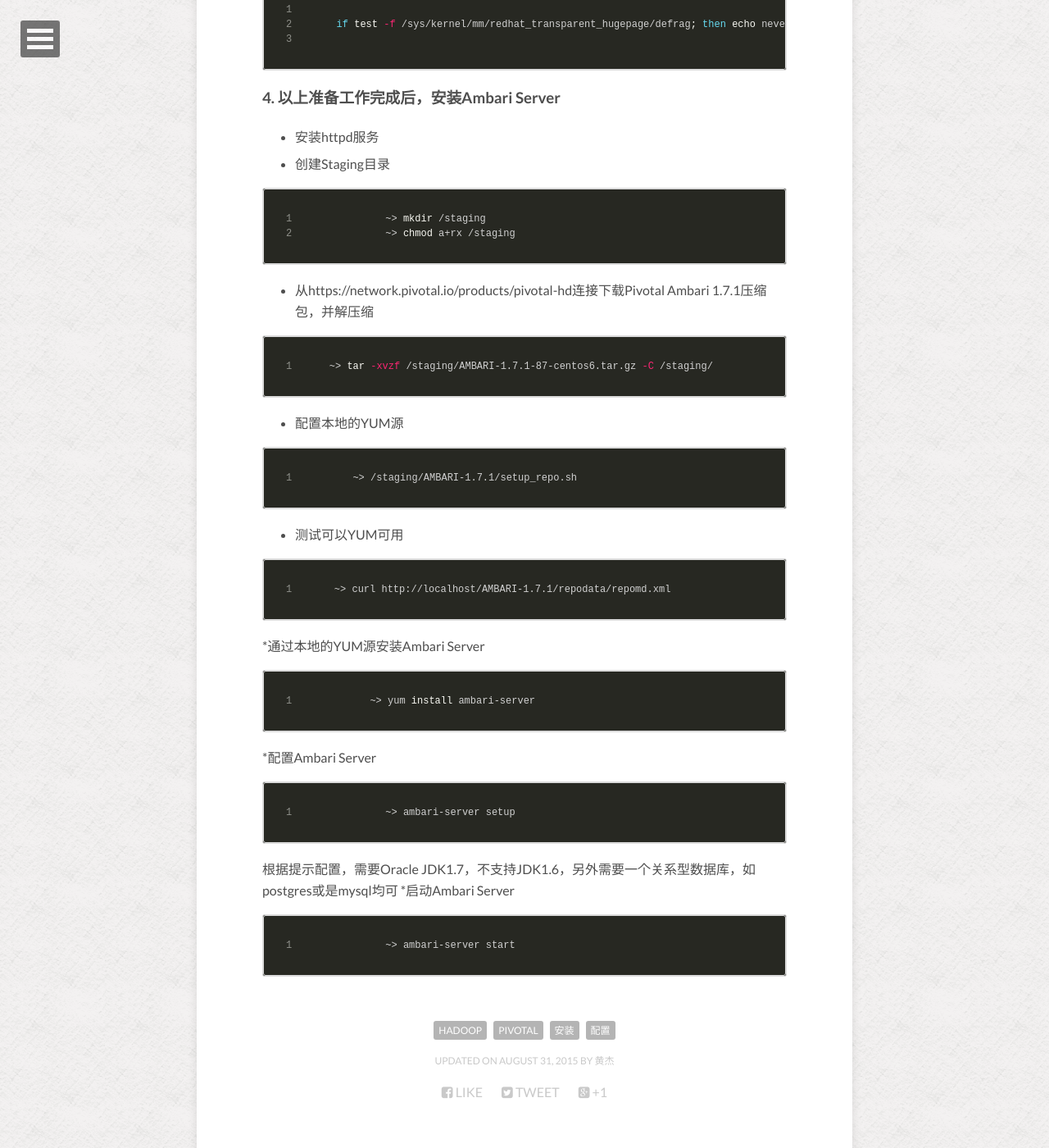
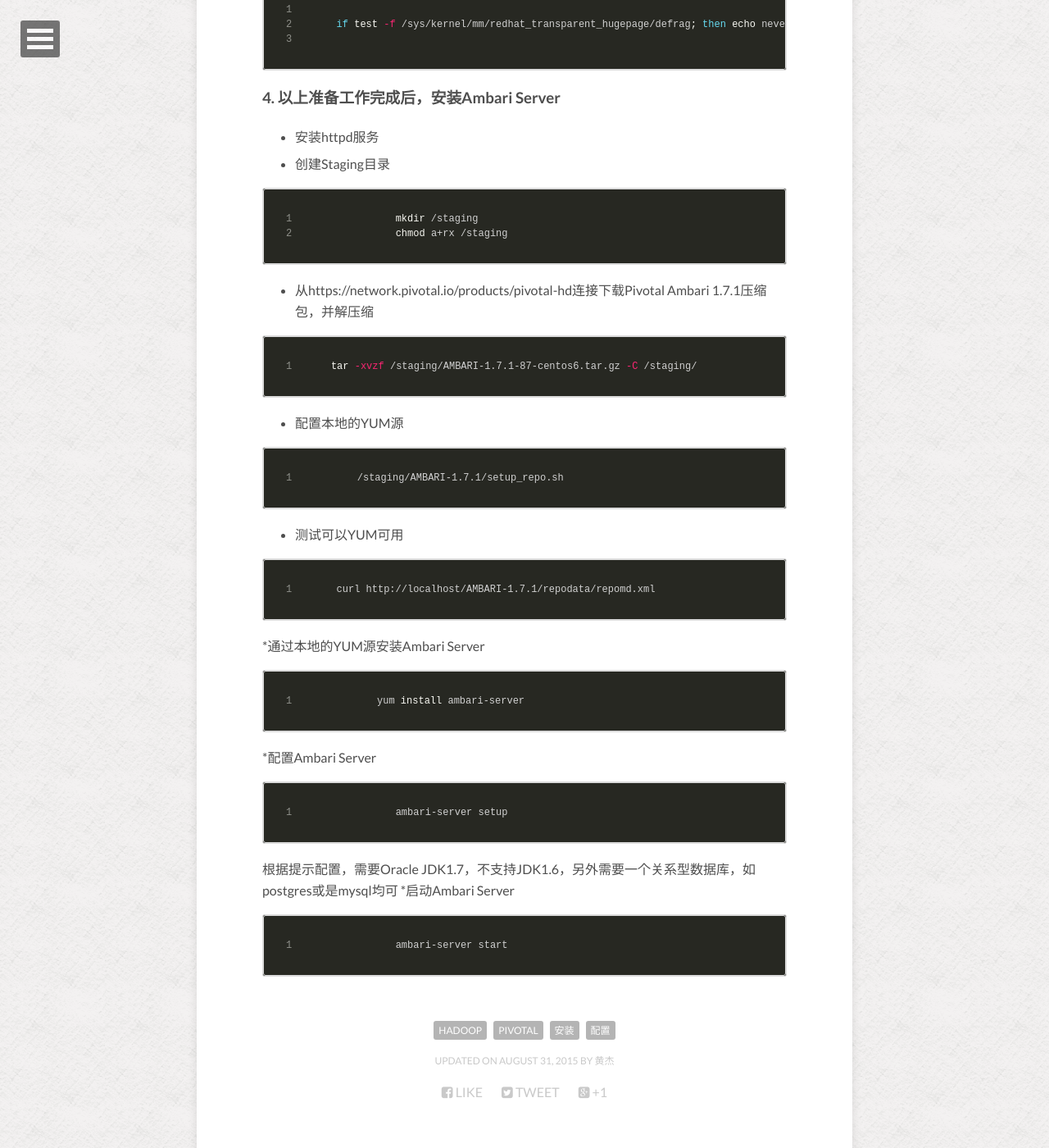
Before and after one commit to hj1984930/hj1984930.github.io, a Jekyll site: the page built from _posts/2015-08-31-PHD-install.md, in a window 1280 px wide and 1400 px high, scrolled down 1578 px. Shown: the whole window at 82% size. Built offline with Jekyll 4.4.1, drawn with Linux system fonts in a browser that asks for light colours; nearby versions of some CDN libraries; comment, search, counter and statistics services are not loaded.

```diff
--- a/_posts/2015-08-31-PHD-install.md
+++ b/_posts/2015-08-31-PHD-install.md
@@ -52,37 +52,38 @@ EOF
 * 创建Staging目录
 
 ~~~ shell
-~> mkdir /staging
-~> chmod a+rx /staging
+mkdir /staging
+chmod a+rx /staging
 ~~~
 * 从https://network.pivotal.io/products/pivotal-hd连接下载Pivotal Ambari 1.7.1压缩包，并解压缩
 
 ~~~ shell
-~> tar -xvzf /staging/AMBARI-1.7.1-87-centos6.tar.gz -C /staging/
+tar -xvzf /staging/AMBARI-1.7.1-87-centos6.tar.gz -C /staging/
 ~~~
 * 配置本地的YUM源
 
 ~~~ shell
-~> /staging/AMBARI-1.7.1/setup_repo.sh
+/staging/AMBARI-1.7.1/setup_repo.sh
 ~~~
 * 测试可以YUM可用
 
 ~~~ shell
-~> curl http://localhost/AMBARI-1.7.1/repodata/repomd.xml
+curl http://localhost/AMBARI-1.7.1/repodata/repomd.xml
 ~~~
 *通过本地的YUM源安装Ambari Server
 
 ~~~ shell
-~> yum install ambari-server
+yum install ambari-server
 ~~~
 
 *配置Ambari Server
 
 ~~~ shell
-~> ambari-server setup
+ambari-server setup
 ~~~
 根据提示配置，需要Oracle JDK1.7，不支持JDK1.6，另外需要一个关系型数据库，如postgres或是mysql均可
 *启动Ambari Server
+
 ~~~ shell
-~> ambari-server start
+ambari-server start
 ~~~
```
